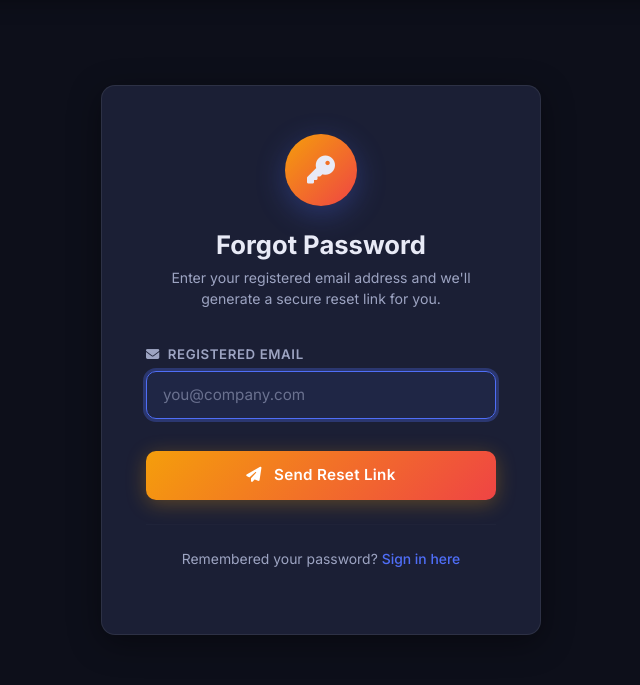
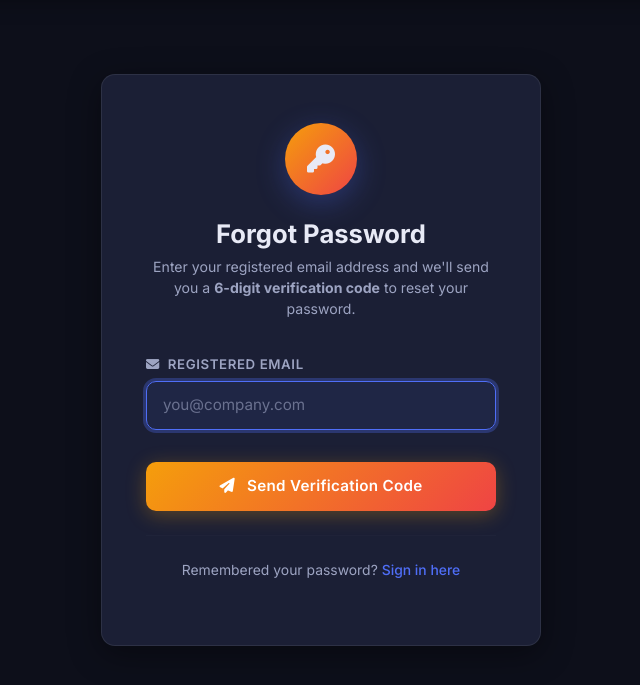
Before and after one commit to Barchie-svg/employee-intrusion-system1, a Flask app: page /employee/forgot-password in a window 1280 px wide. Shown: the part 73-758 px from the top of the page, without its empty margins (319-959 px from the left). Run offline with Flask 3, Linux system fonts and the light colour scheme.

Commit message:
OTP password reset + fix email delivery on Render

```diff
--- a/app.py
+++ b/app.py
@@ -2,7 +2,7 @@ from flask import Flask, render_template, request, redirect, url_for, session, f
 from flask_session import Session
 import bcrypt
 import re
-import secrets
+import random
 from datetime import datetime, timedelta, timezone
 from config import SECRET_KEY
 from intrusion import is_suspicious_time
@@ -255,15 +255,13 @@ def logout():
 # ─────────────────────────────────────────────
 
 # ─────────────────────────────────────────────
-#  Forgot Password (Employee)
+#  Forgot Password (Employee) — 6-digit OTP flow
 # ─────────────────────────────────────────────
 @app.route("/employee/forgot-password", methods=["GET", "POST"])
 def forgot_password():
-    """Request a password reset link."""
+    """Send a 6-digit OTP to the employee's registered email."""
     if session.get("employee_logged_in") or session.get("admin_logged_in"):
         return redirect("/")
-
-    reset_url_for_display = None
 
     if request.method == "POST":
         email = request.form.get("email", "").strip().lower()
@@ -275,84 +273,93 @@ def forgot_password():
         user = get_employee_by_email_only(email)
 
         if user and user.get("role") != "Admin":
-            # Generate a 6-digit OTP instead of a 32-byte URL token
-            token = "".join(str(secrets.randbelow(10)) for _ in range(6))
-            expires_at = (datetime.now(timezone.utc) + timedelta(hours=1)).isoformat()
+            # Generate a 6-digit numeric OTP (stored as the "token" field)
+            otp = str(random.randint(100000, 999999))
+            expires_at = (datetime.now(timezone.utc) + timedelta(minutes=15)).isoformat()
 
             try:
-                create_password_reset_token(user["id"], token, expires_at)
-                print(f"\n[PASSWORD RESET] User: {email}")
-                print(f"[PASSWORD RESET] OTP Code: {token}")
-                print(f"[PASSWORD RESET] Expires at: {expires_at}\n")
+                # create_password_reset_token already deletes old tokens internally
+                create_password_reset_token(user["id"], otp, expires_at)
+
+                print(f"[OTP RESET] Generated OTP for {email}: {otp} (expires: {expires_at})")
 
                 email_sent = False
                 try:
                     send_alert(
                         message=(
-                            f"Password reset requested for: {email}\n\n"
-                            f"Your 6-digit verification code is:\n\n    {token}\n\n"
-                            f"This code will expire in 1 hour. If you did not request this, please ignore this email."
+                            f"Hello,\n\n"
+                            f"A password reset was requested for your account ({email}).\n\n"
+                            f"Your One-Time Password (OTP) is:\n\n"
+                            f"    {otp}\n\n"
+                            f"Enter this code on the Reset Password page along with your email address.\n"
+                            f"This code expires in 15 minutes.\n\n"
+                            f"If you did not request this, please ignore this email — your password will not change."
                         ),
-                        subject="Password Verification Code — Employee System"
+                        subject="Your Password Reset Code — Employee System",
+                        to_email=email   # send directly to the employee, NOT the admin
                     )
                     email_sent = True
                 except Exception as mail_err:
-                    print(f"[WARN] Email not sent: {mail_err}")
+                    print(f"[WARN] OTP email not sent: {mail_err}")
 
                 if email_sent:
-                    flash("A 6-digit verification code has been sent to your email. Please enter it below.", "success")
-                    return redirect("/employee/reset-password")
+                    flash("A 6-digit reset code has been sent to your email address. Enter it below.", "success")
                 else:
-                    flash("Email delivery failed securely. Password reset unavailable. Please contact the Admin.", "danger")
+                    flash("Could not send the reset code email. Please contact your administrator.", "danger")
                     return redirect("/employee/forgot-password")
 
             except Exception as e:
-                print(f"[ERROR] Could not create reset token: {e}")
-                flash(
-                    "Could not generate a verification code. Secure system misconfigured.",
-                    "danger"
-                )
+                print(f"[ERROR] Could not create OTP token: {e}")
+                flash("Could not process your reset request at this time. Please try again.", "danger")
                 return redirect("/employee/forgot-password")
         else:
-            # Prevent email enumeration attacks safely
-            flash("If that email is registered, a verification code has been securely sent.", "info")
+            # Always show same message to prevent email enumeration
+            flash("If that email is registered, a reset code has been sent.", "info")
 
+        # Redirect to reset page so user can enter email + OTP
         return redirect("/employee/reset-password")
 
-    return render_template("forgot_password.html", reset_url=None)
+    return render_template("forgot_password.html")
 
 
 @app.route("/employee/reset-password", methods=["GET", "POST"])
 def reset_password():
-    """Use a 6-digit OTP code to set a new password."""
+    """Verify email + 6-digit OTP then set a new password."""
     if request.method == "POST":
         email        = request.form.get("email", "").strip().lower()
-        token        = request.form.get("token", "").strip()
+        otp          = request.form.get("token", "").strip()
         new_password = request.form.get("password", "")
         confirm      = request.form.get("confirm_password", "")
 
-        token_record = get_password_reset_token(token)
+        # Validate OTP is 6 digits
+        if not otp.isdigit() or len(otp) != 6:
+            flash("Please enter the 6-digit code sent to your email.", "danger")
+            return redirect("/employee/reset-password")
+
+        # Look up the OTP in the DB
+        token_record = get_password_reset_token(otp)
 
         if not token_record:
-            flash("The verification code is incorrect or has already been used.", "danger")
+            flash("Incorrect code. Please check your email and try again.", "danger")
             return redirect("/employee/reset-password")
 
+        # Verify the email matches the OTP owner
         user = get_employee_by_email_only(email)
-        if not user or user["id"] != token_record["user_id"]:
-            flash("The verification code does not match the provided email address.", "danger")
+        if not user or str(user["id"]) != str(token_record["user_id"]):
+            flash("This code does not match the provided email address.", "danger")
             return redirect("/employee/reset-password")
 
         # Check expiry
         try:
             expires_at = datetime.fromisoformat(token_record["expires_at"].replace("Z", "+00:00"))
             if datetime.now(timezone.utc) > expires_at:
-                delete_password_reset_token(token)
-                flash("This verification code has expired. Please request a new one.", "danger")
+                delete_password_reset_token(otp)
+                flash("This code has expired. Please request a new one.", "danger")
                 return redirect("/employee/forgot-password")
         except Exception:
-            delete_password_reset_token(token)
-            flash("Invalid verification code.", "danger")
-            return redirect("/employee/reset-password")
+            delete_password_reset_token(otp)
+            flash("Invalid verification code. Please request a new one.", "danger")
+            return redirect("/employee/forgot-password")
 
         if new_password != confirm:
             flash("Passwords do not match.", "danger")
@@ -360,21 +367,20 @@ def reset_password():
 
         if not re.match(r'^(?=.*[A-Za-z])(?=.*\d)(?=.*[^A-Za-z\d]).{8,}$', new_password):
             flash("Password must be at least 8 characters and include a letter, a number, and a special character.", "danger")
-            return render_template("reset_password.html", token=token)
+            return redirect("/employee/reset-password")
 
         try:
             hashed = bcrypt.hashpw(new_password.encode(), bcrypt.gensalt()).decode()
             update_employee_password(token_record["user_id"], hashed)
-            # Also unlock account in case it was locked
             unlock_employee(token_record["user_id"])
-            delete_password_reset_token(token)
+            delete_password_reset_token(otp)
             flash("✅ Your password has been reset successfully. You can now log in.", "success")
             return redirect("/")
         except Exception as e:
             flash(f"Failed to reset password: {e}", "danger")
-            return render_template("reset_password.html", token=token)
+            return redirect("/employee/reset-password")
 
-    return render_template("reset_password.html", token=token)
+    return render_template("reset_password.html")
 
 
 # ─────────────────────────────────────────────
--- a/templates/forgot_password.html
+++ b/templates/forgot_password.html
@@ -8,7 +8,7 @@
     </div>
 
     <h1 class="auth-title">Forgot Password</h1>
-    <p class="auth-subtitle">Enter your registered email address and we'll generate a secure reset link for you.</p>
+    <p class="auth-subtitle">Enter your registered email address and we'll send you a <strong>6-digit verification code</strong> to reset your password.</p>
 
     <form method="POST" action="/employee/forgot-password" autocomplete="off">
       <div class="mb-4">
@@ -27,7 +27,7 @@
 
       <button type="submit" class="btn-primary-custom mt-2"
         style="background: linear-gradient(135deg, #f59e0b, #ef4444); box-shadow: 0 4px 20px rgba(245,158,11,0.3);">
-        <i class="fa-solid fa-paper-plane me-2"></i> Send Reset Link
+        <i class="fa-solid fa-paper-plane me-2"></i> Send Verification Code
       </button>
     </form>
 
```
Also changed, not shown: email_alert.py (+69 -45 lines).
